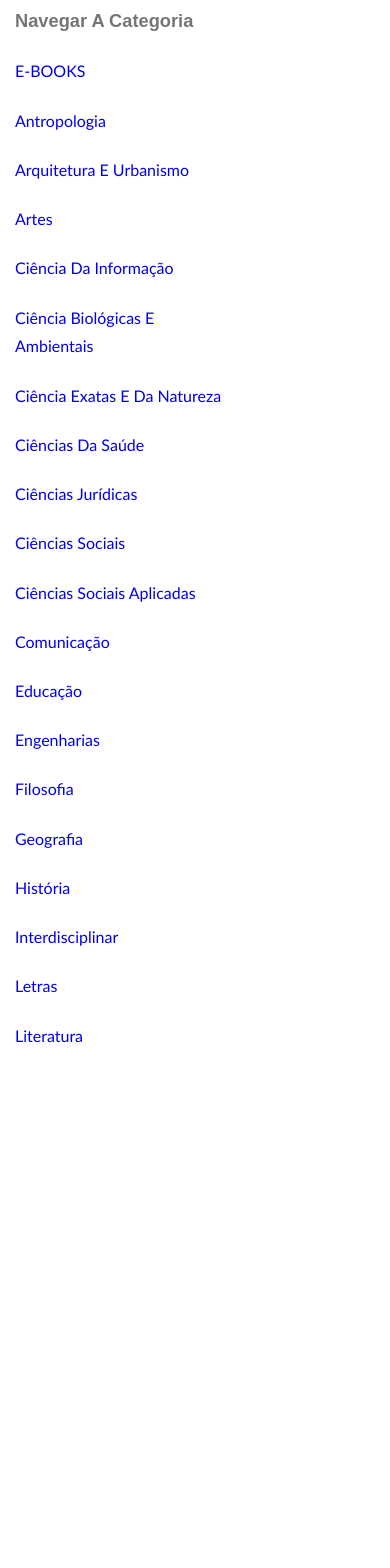
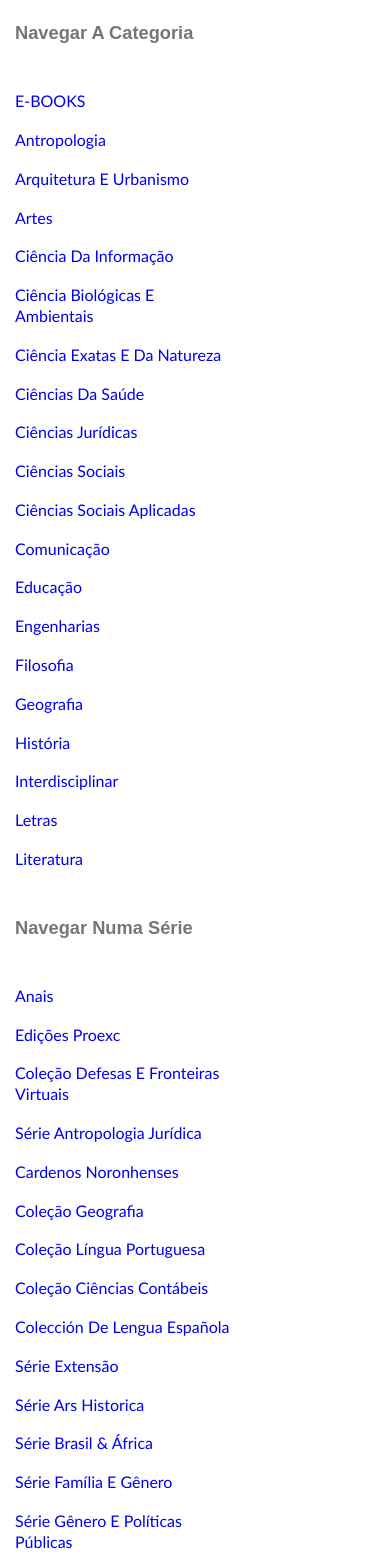
Before and after one commit to Joaoof/FRONT-editora-workspace, an Angular app: page / in a window 390 px wide. Shown: the part 1820-3388 px from the top of the page. Before the commit the page ends 2902 px from the top, so only its background shows below. Built offline with nearby package versions, Linux system fonts and the light colour scheme.

Commit message:
feat: add informaçoes da session

```diff
--- a/src/app/session/session.component.css
+++ b/src/app/session/session.component.css
@@ -275,8 +275,8 @@
 
 
     .sidebar ul li {
-        line-height: 1.8rem;
-        padding: .327rem 0;
+        line-height: 0;
+        padding: .25rem 0;
     }
 
     .sidebar a {
@@ -287,12 +287,38 @@
     }
 
     .sidebar .navegar-categoria a {
+        margin: 0;
+        padding: 0;
         display: block;
         /* margin-bottom: 0rem; */
         font-family: sans-serif;
         font-size: 1.143rem;
         font-weight: 700;
-        line-height: 1.3rem;
+        line-height: 5rem;
+        color: rgba(0, 0, 0, 0.54);
+    }
+
+    .sidebar .navegar-serie a {
+        margin: 0;
+        padding: 0;
+        display: block;
+        /* margin-bottom: 0rem; */
+        font-family: sans-serif;
+        font-size: 1.143rem;
+        font-weight: 700;
+        line-height: 5rem;
+        color: rgba(0, 0, 0, 0.54);
+    }
+
+    .sidebar .navegar-informacoes a {
+        margin: 0;
+        padding: 0;
+        display: block;
+        /* margin-bottom: 0rem; */
+        font-family: sans-serif;
+        font-size: 1.143rem;
+        font-weight: 700;
+        line-height: 3rem;
         color: rgba(0, 0, 0, 0.54);
     }
 }
--- a/src/app/session/session.component.html
+++ b/src/app/session/session.component.html
@@ -132,6 +132,44 @@
                     <li><a href="#">Interdisciplinar</a></li>
                     <li><a href="#">Letras</a></li>
                     <li><a href="#">Literatura</a></li>
+                    <span class="navegar-serie">
+                        <li><a href="#">Navegar numa série</a></li>
+                    </span>
+                    <li><a href="#">Anais</a></li>
+                    <li><a href="#">Edições Proexc</a></li>
+                    <li><a href="#">Coleção Defesas e Fronteiras Virtuais</a></li>
+                    <li><a href="#">Série Antropologia Jurídica</a></li>
+                    <li><a href="#">Cardenos Noronhenses</a></li>
+                    <li><a href="#">Coleção Geografia</a></li>
+                    <li><a href="#">Coleção Língua Portuguesa</a></li>
+                    <li><a href="#">Coleção Ciências Contábeis</a></li>
+                    <li><a href="#">Colección de Lengua Española</a></li>
+                    <li><a href="#">Série Extensão</a></li>
+                    <li><a href="#">Série Ars historica</a></li>
+                    <li><a href="#">Série Brasil & África</a></li>
+                    <li><a href="#">Série Família e Gênero</a></li>
+                    <li><a href="#">Série Gênero e Políticas públicas</a></li>
+                    <li><a href="#">Série Gênero, Sexualidade e Direitos Humanos</a></li>
+                    <li><a href="#">Série Livro-Texto I</a></li>
+                    <li><a href="#">Série Livro-Texto II</a></li>
+                    <li><a href="#">Série Sociologia</a></li>
+                    <li><a href="#">Coleção Educação, saberes e práticas didático-pedagógicas</a></li>
+                    <li><a href="#">Coleção Espanhol a distância</a></li>
+                    <li><a href="#">Coleção Estudos Linguísticos</a></li>
+                    <li><a href="#">Coleção Étnico-racial</a></li>
+                    <li><a href="#">Coleção GEPIFHRI</a></li>
+                    <li><a href="#">Coleção Nordestina</a></li>
+                    <li><a href="#">Coleção Novos Talentos</a></li>
+                    <li><a href="#">Coleção NUFOPE</a></li>
+                    <li><a href="#">Coleção Teses PPGL</a></li>
+                    <li><a href="#">Coleção Teses e Dissertações</a></li>
+                    <li><a href="#">Coleção Vozes da UFPE</a></li>
+                    <span class="navegar-informacoes">
+                        <li><a href="#">Informações</a></li>
+                    </span>
+                    <li><a href="#">Para Leitores</a></li>
+                    <li><a href="#">Para autores</a></li>
+                    <li><a href="#">Para bibliotecários</a></li>
                 </ul>
             </div>
         </div>
```
